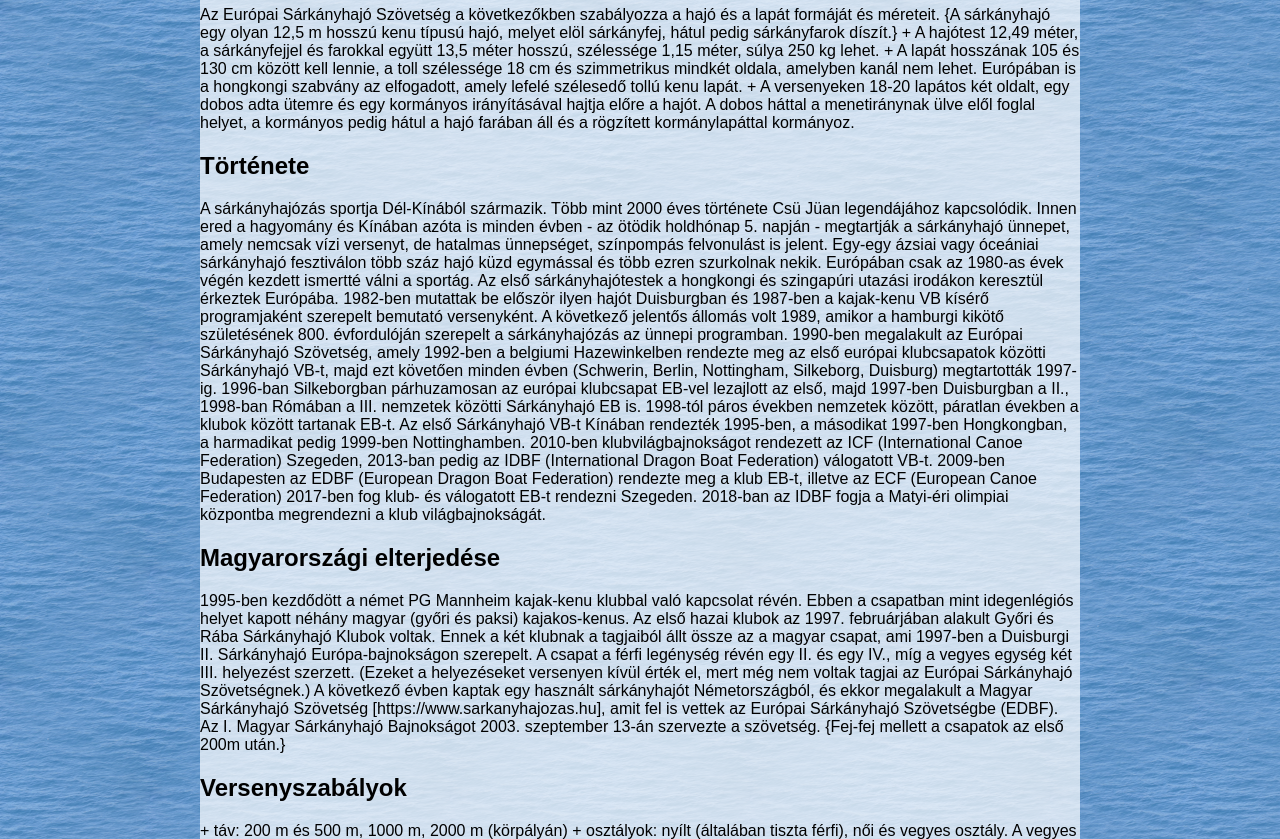
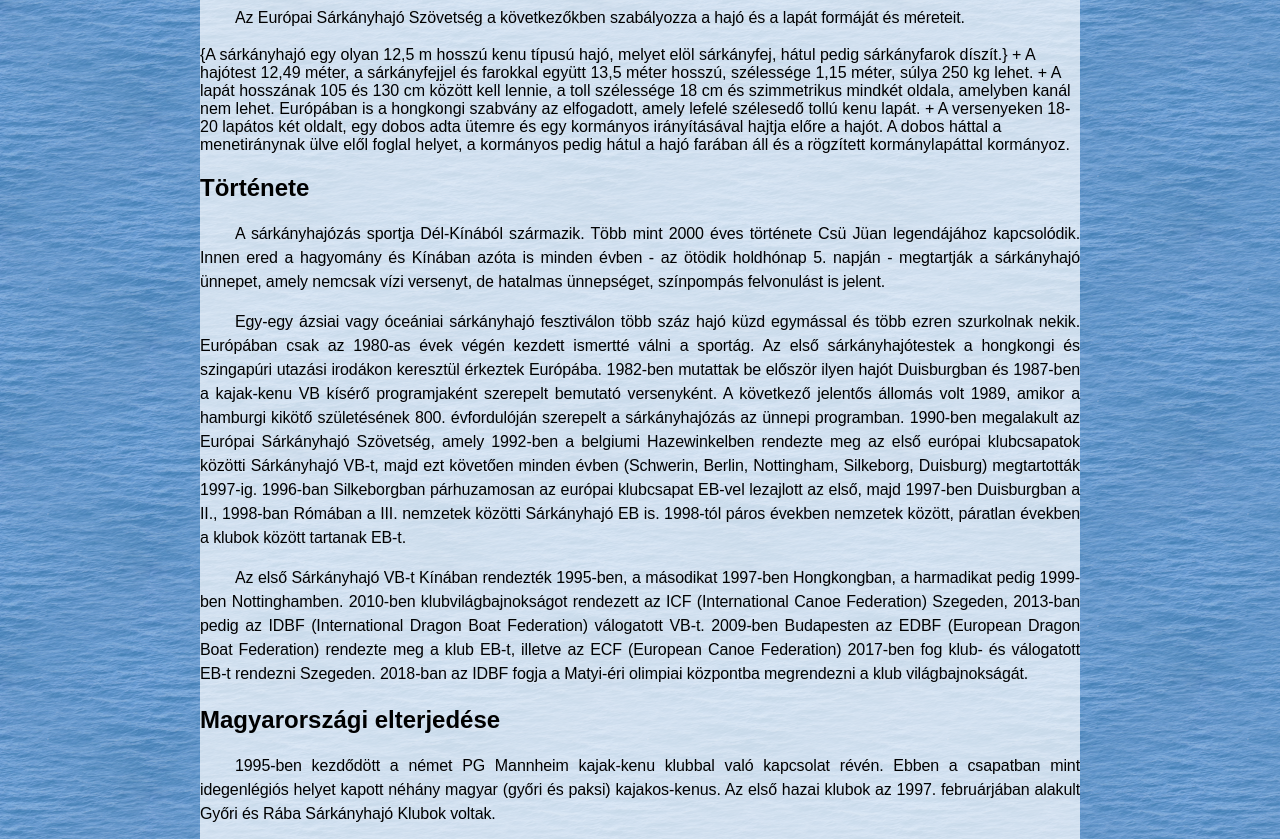
Before and after one commit to klmnalex/S-rk-nyhaj-, a plain HTML site: page index.html in a window 1280 px wide. Shown: the part 102-941 px from the top of the page. Drawn offline with Linux system fonts and the light colour scheme.

Commit message:
6. feladat

```diff
--- a/index.html
+++ b/index.html
@@ -10,7 +10,7 @@
     <div id="leiras">
         <h1>Sárkányhajózás</h1>
 
-Az Európai Sárkányhajó Szövetség a következőkben szabályozza a hajó és a lapát formáját és méreteit.
+<p>Az Európai Sárkányhajó Szövetség a következőkben szabályozza a hajó és a lapát formáját és méreteit.</p>
 
 {A sárkányhajó egy olyan 12,5 m hosszú kenu típusú hajó, melyet elöl sárkányfej, hátul pedig sárkányfarok díszít.}
 
@@ -20,18 +20,14 @@ Az Európai Sárkányhajó Szövetség a következőkben szabályozza a hajó é
 
 <h2>Története</h2>
 
-A sárkányhajózás sportja Dél-Kínából származik. Több mint 2000 éves története Csü Jüan legendájához kapcsolódik. Innen ered a hagyomány és Kínában azóta is minden évben - az ötödik holdhónap 5. napján - megtartják a sárkányhajó ünnepet, amely nemcsak vízi versenyt, de hatalmas ünnepséget, színpompás felvonulást is jelent.
-
-Egy-egy ázsiai vagy óceániai sárkányhajó fesztiválon több száz hajó küzd egymással és több ezren szurkolnak nekik. Európában csak az 1980-as évek végén kezdett ismertté válni a sportág. Az első sárkányhajótestek a hongkongi és szingapúri utazási irodákon keresztül érkeztek Európába. 1982-ben mutattak be először ilyen hajót Duisburgban és 1987-ben a kajak-kenu VB kísérő programjaként szerepelt bemutató versenyként. A következő jelentős állomás volt 1989, amikor a hamburgi kikötő születésének 800. évfordulóján szerepelt a sárkányhajózás az ünnepi programban. 1990-ben megalakult az Európai Sárkányhajó Szövetség, amely 1992-ben a belgiumi Hazewinkelben rendezte meg az első európai klubcsapatok közötti Sárkányhajó VB-t, majd ezt követően minden évben (Schwerin, Berlin, Nottingham, Silkeborg, Duisburg) megtartották 1997-ig. 1996-ban Silkeborgban párhuzamosan az európai klubcsapat EB-vel lezajlott az első, majd 1997-ben Duisburgban a II., 1998-ban Rómában a III. nemzetek közötti Sárkányhajó EB is. 1998-tól páros években nemzetek között, páratlan években a klubok között tartanak EB-t.
-
-Az első Sárkányhajó VB-t Kínában rendezték 1995-ben, a másodikat 1997-ben Hongkongban, a harmadikat pedig 1999-ben Nottinghamben. 2010-ben klubvilágbajnokságot rendezett az ICF (International Canoe Federation) Szegeden, 2013-ban pedig az IDBF (International Dragon Boat Federation) válogatott VB-t. 2009-ben Budapesten az EDBF (European Dragon Boat Federation) rendezte meg a klub EB-t, illetve az ECF (European Canoe Federation) 2017-ben fog klub- és válogatott EB-t rendezni Szegeden. 2018-ban az IDBF fogja a Matyi-éri olimpiai központba megrendezni a klub világbajnokságát.
+<p>A sárkányhajózás sportja Dél-Kínából származik. Több mint 2000 éves története Csü Jüan legendájához kapcsolódik. Innen ered a hagyomány és Kínában azóta is minden évben - az ötödik holdhónap 5. napján - megtartják a sárkányhajó ünnepet, amely nemcsak vízi versenyt, de hatalmas ünnepséget, színpompás felvonulást is jelent.</p>
+<p>Egy-egy ázsiai vagy óceániai sárkányhajó fesztiválon több száz hajó küzd egymással és több ezren szurkolnak nekik. Európában csak az 1980-as évek végén kezdett ismertté válni a sportág. Az első sárkányhajótestek a hongkongi és szingapúri utazási irodákon keresztül érkeztek Európába. 1982-ben mutattak be először ilyen hajót Duisburgban és 1987-ben a kajak-kenu VB kísérő programjaként szerepelt bemutató versenyként. A következő jelentős állomás volt 1989, amikor a hamburgi kikötő születésének 800. évfordulóján szerepelt a sárkányhajózás az ünnepi programban. 1990-ben megalakult az Európai Sárkányhajó Szövetség, amely 1992-ben a belgiumi Hazewinkelben rendezte meg az első európai klubcsapatok közötti Sárkányhajó VB-t, majd ezt követően minden évben (Schwerin, Berlin, Nottingham, Silkeborg, Duisburg) megtartották 1997-ig. 1996-ban Silkeborgban párhuzamosan az európai klubcsapat EB-vel lezajlott az első, majd 1997-ben Duisburgban a II., 1998-ban Rómában a III. nemzetek közötti Sárkányhajó EB is. 1998-tól páros években nemzetek között, páratlan években a klubok között tartanak EB-t.</p>
+<p>Az első Sárkányhajó VB-t Kínában rendezték 1995-ben, a másodikat 1997-ben Hongkongban, a harmadikat pedig 1999-ben Nottinghamben. 2010-ben klubvilágbajnokságot rendezett az ICF (International Canoe Federation) Szegeden, 2013-ban pedig az IDBF (International Dragon Boat Federation) válogatott VB-t. 2009-ben Budapesten az EDBF (European Dragon Boat Federation) rendezte meg a klub EB-t, illetve az ECF (European Canoe Federation) 2017-ben fog klub- és válogatott EB-t rendezni Szegeden. 2018-ban az IDBF fogja a Matyi-éri olimpiai központba megrendezni a klub világbajnokságát.</p>
 <h2>Magyarországi elterjedése</h2>
 
-1995-ben kezdődött a német PG Mannheim kajak-kenu klubbal való kapcsolat révén. Ebben a csapatban mint idegenlégiós helyet kapott néhány magyar (győri és paksi) kajakos-kenus. Az első hazai klubok az 1997. februárjában alakult Győri és Rába Sárkányhajó Klubok voltak.
-
-Ennek a két klubnak a tagjaiból állt össze az a magyar csapat, ami 1997-ben a Duisburgi II. Sárkányhajó Európa-bajnokságon szerepelt. A csapat a férfi legénység révén egy II. és egy IV., míg a vegyes egység két III. helyezést szerzett. (Ezeket a helyezéseket versenyen kívül érték el, mert még nem voltak tagjai az Európai Sárkányhajó Szövetségnek.)
-
-A következő évben kaptak egy használt sárkányhajót Németországból, és ekkor megalakult a Magyar Sárkányhajó Szövetség [https://www.sarkanyhajozas.hu], amit fel is vettek az Európai Sárkányhajó Szövetségbe (EDBF). Az I. Magyar Sárkányhajó Bajnokságot 2003. szeptember 13-án szervezte a szövetség.
+<p>1995-ben kezdődött a német PG Mannheim kajak-kenu klubbal való kapcsolat révén. Ebben a csapatban mint idegenlégiós helyet kapott néhány magyar (győri és paksi) kajakos-kenus. Az első hazai klubok az 1997. februárjában alakult Győri és Rába Sárkányhajó Klubok voltak.</p>
+<p>Ennek a két klubnak a tagjaiból állt össze az a magyar csapat, ami 1997-ben a Duisburgi II. Sárkányhajó Európa-bajnokságon szerepelt. A csapat a férfi legénység révén egy II. és egy IV., míg a vegyes egység két III. helyezést szerzett. (Ezeket a helyezéseket versenyen kívül érték el, mert még nem voltak tagjai az Európai Sárkányhajó Szövetségnek.)</p>
+<p>A következő évben kaptak egy használt sárkányhajót Németországból, és ekkor megalakult a Magyar Sárkányhajó Szövetség [https://www.sarkanyhajozas.hu], amit fel is vettek az Európai Sárkányhajó Szövetségbe (EDBF). Az I. Magyar Sárkányhajó Bajnokságot 2003. szeptember 13-án szervezte a szövetség.</p>
 
 {Fej-fej mellett a csapatok az első 200m után.}
 
```
